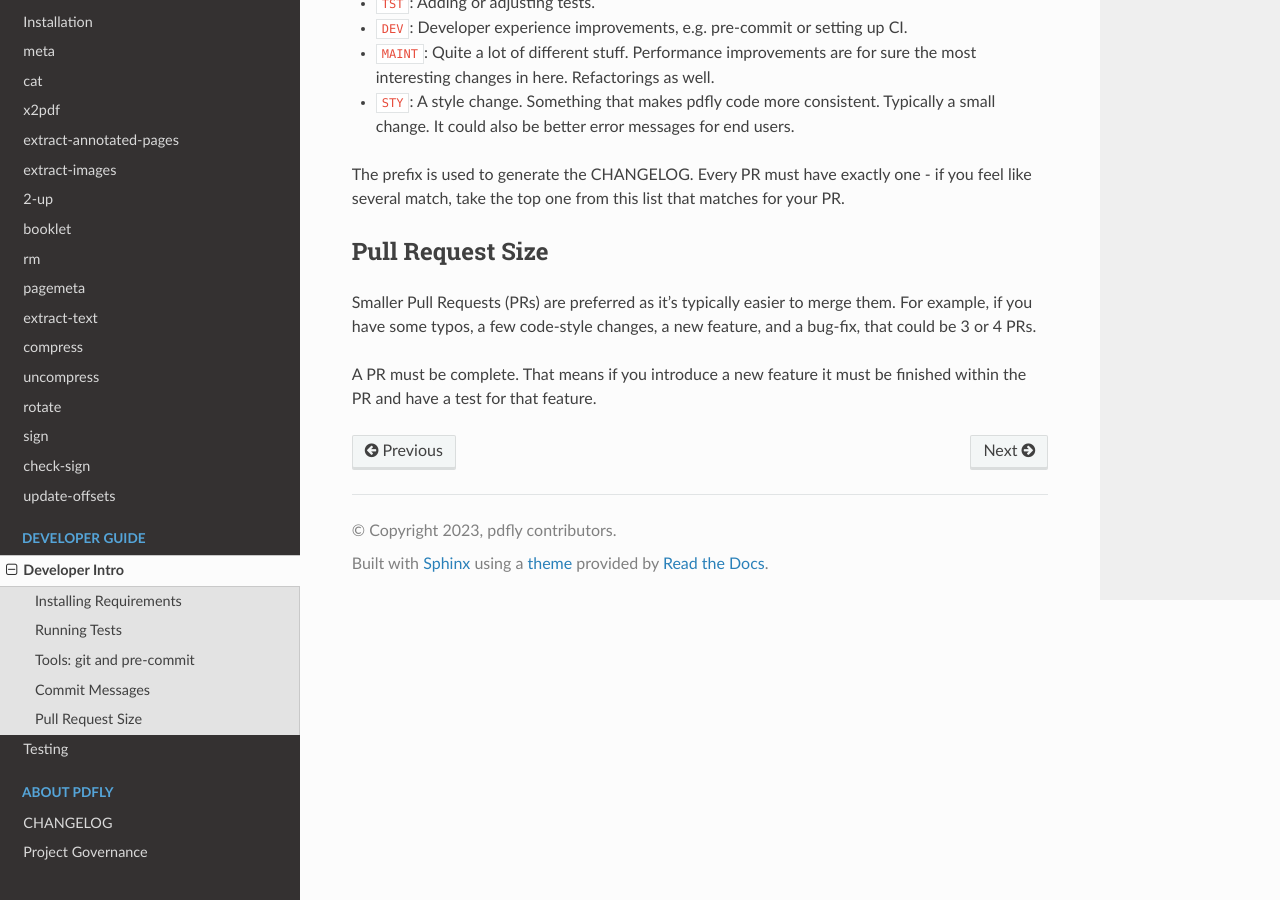
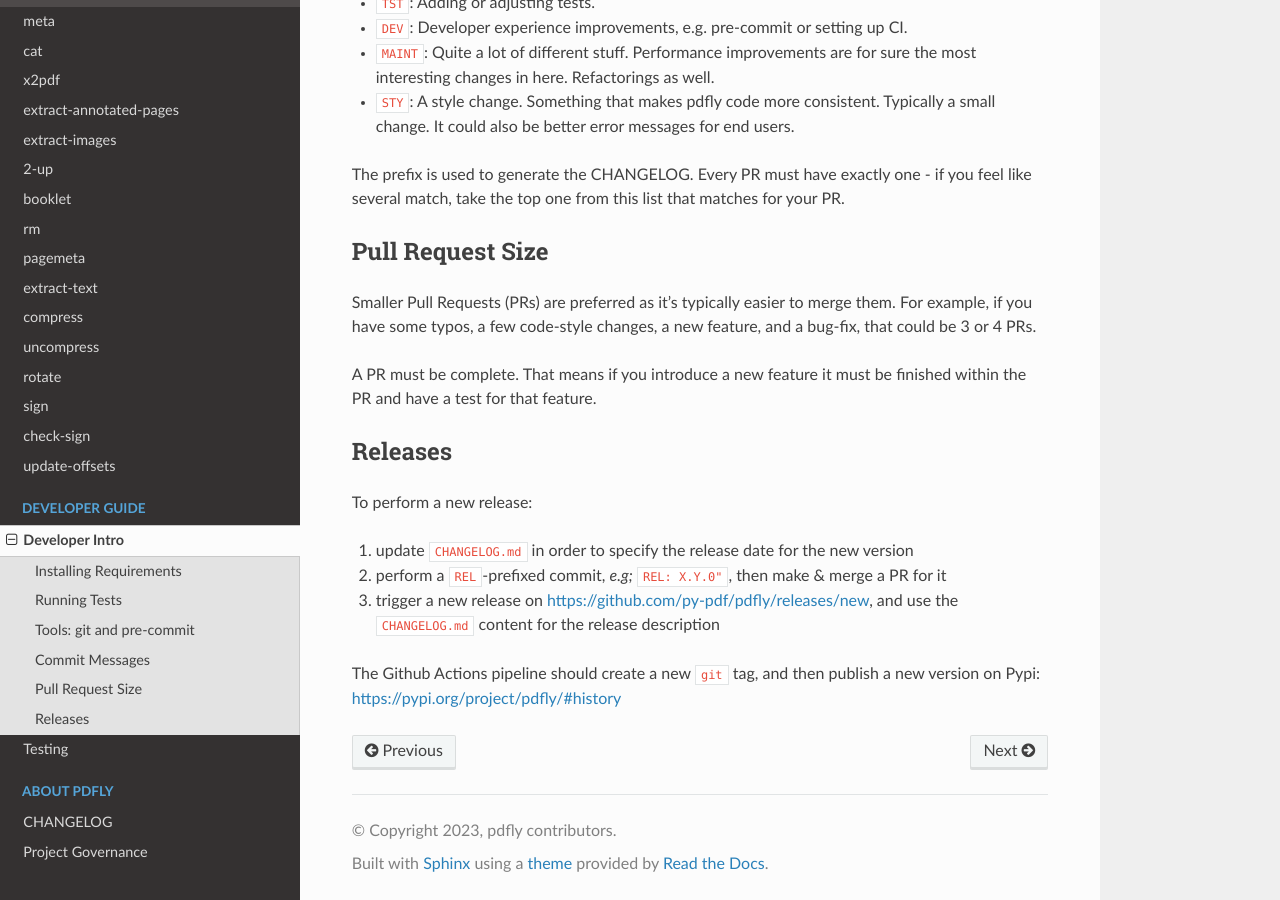
Before and after one commit to py-pdf/pdfly, a Sphinx documentation site: the page built from docs/dev/intro.md, in a window 1280 px wide and 900 px high, scrolled down 1339 px. Built offline with Sphinx 7.4.7 and the Read the Docs theme 3.1.0, drawn with Linux system fonts in a browser that asks for light colours; pages that are not in the unit, such as notebooks, are missing from menus.

Commit message:
REL: 0.5.0 (#174)

```diff
--- a/docs/dev/intro.md
+++ b/docs/dev/intro.md
@@ -77,3 +77,13 @@ feature, and a bug-fix, that could be 3 or 4 PRs.
 
 A PR must be complete. That means if you introduce a new feature it must be
 finished within the PR and have a test for that feature.
+
+## Releases
+
+To perform a new release:
+1. update `CHANGELOG.md` in order to specify the release date for the new version
+2. perform a `REL`-prefixed commit, _e.g;_ `REL: X.Y.0"`, then make & merge a PR for it
+3. trigger a new release on <https://github.com/py-pdf/pdfly/releases/new>, and use the `CHANGELOG.md` content for the release description
+
+The Github Actions pipeline should create a new `git` tag,
+and then publish a new version on Pypi: <https://pypi.org/project/pdfly/#history>
```
Also changed, not shown: CHANGELOG.md (+4 -1 lines), docs/meta/project-governance.md (+1 -1 lines), .github/ISSUE_TEMPLATE/bug_report.md (added), .github/ISSUE_TEMPLATE/feature_request.md (added), .github/ISSUE_TEMPLATE/question.md (added), .github/pull_request_template.md (added), 1 other file.
